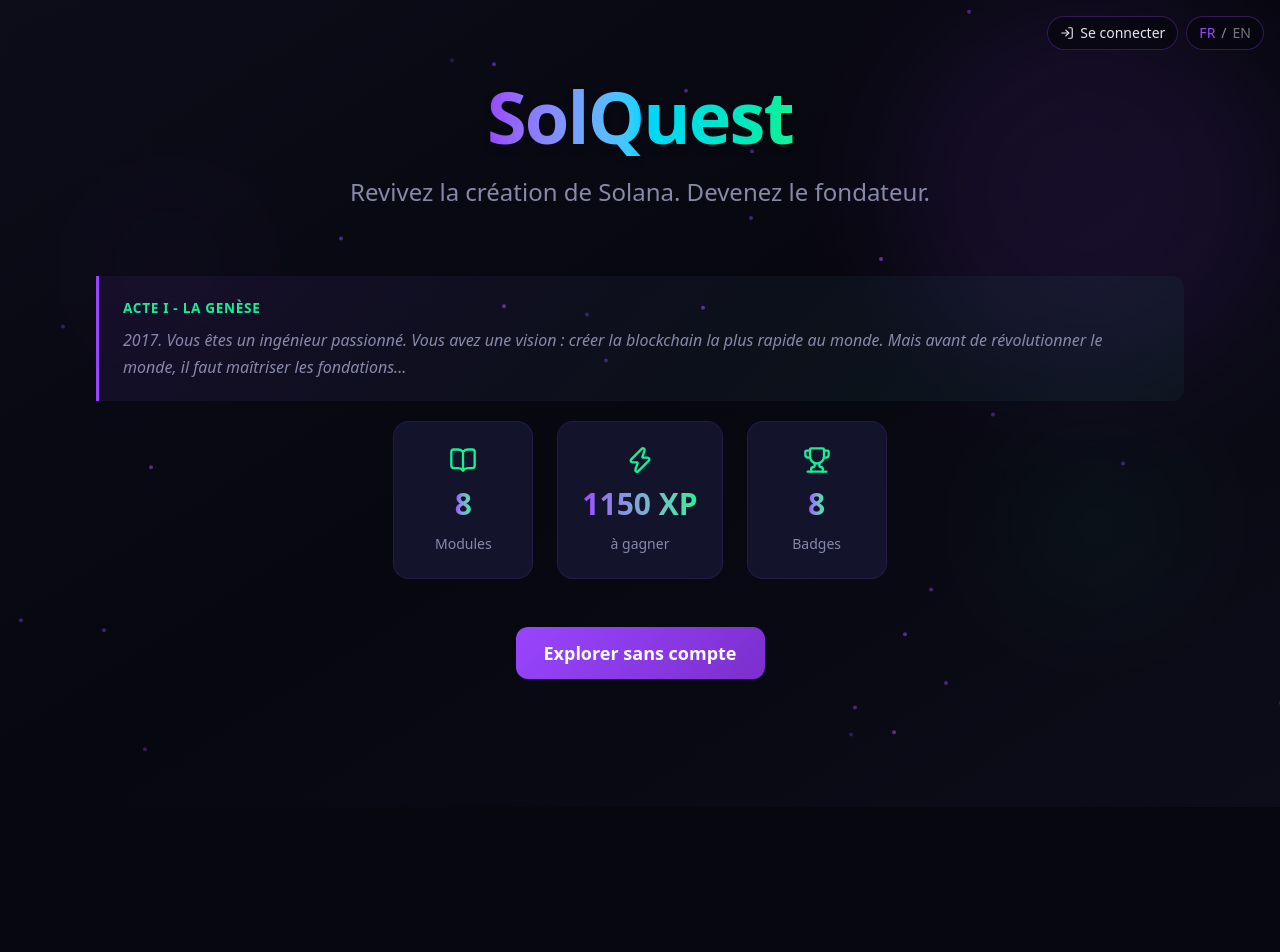
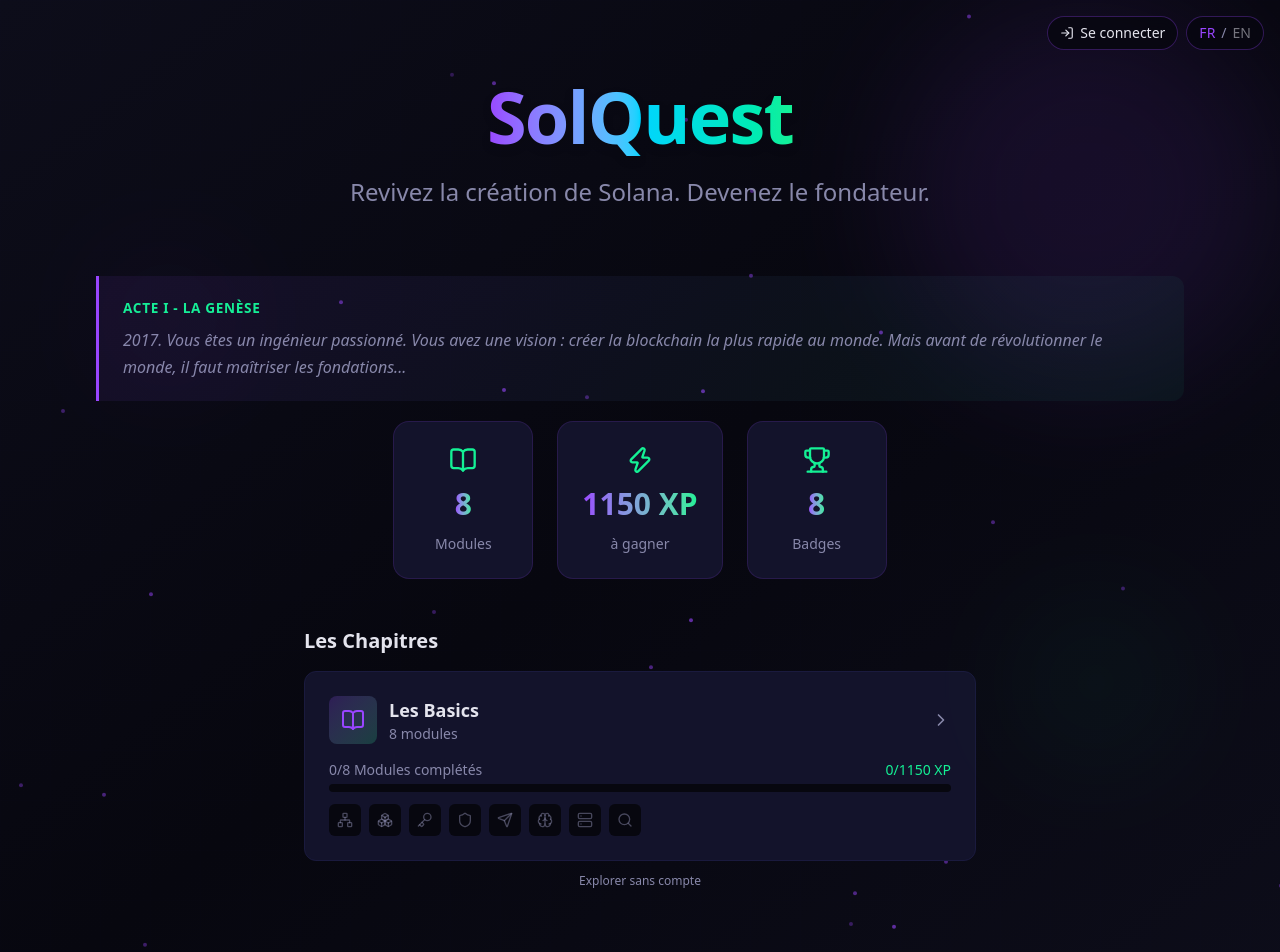
Before and after one commit to Falcon50mlf/solaria, a Next.js app: page / in a window 1280 px wide. Shown: the top 952 px of the page. Before the commit the page ends 807 px from the top, so only its background shows below. Built offline with nearby package versions, Linux system fonts and the light colour scheme; no server answers.

Commit message:
Show chapter classeur card on home for logged-out users
Mirrors the dashboard chapter layout so the module structure is
consistent whether the visitor is authenticated or not.

Co-Authored-By: Claude Opus 4.6 (1M context) <noreply@anthropic.com>

```diff
--- a/src/app/HomeContent.tsx
+++ b/src/app/HomeContent.tsx
@@ -3,9 +3,25 @@
 import { motion } from "framer-motion";
 import Link from "next/link";
 import { useEffect, useState } from "react";
-import { Zap, Trophy, BookOpen, ChevronRight } from "lucide-react";
+import {
+  Zap,
+  Trophy,
+  BookOpen,
+  ChevronRight,
+  Network,
+  Boxes,
+  Key,
+  Shield,
+  Send,
+  Brain,
+  Server,
+  Search,
+} from "lucide-react";
 import { useLocale } from "@/lib/useLocale";
 import { TopBar } from "@/components/TopBar";
+import { useGameState } from "@/lib/useGameState";
+
+const CHAPTER_MODULE_ICONS = [Network, Boxes, Key, Shield, Send, Brain, Server, Search];
 
 const Particles = () => {
   const [particles, setParticles] = useState<Array<{ id: number; x: number; y: number }>>([]);
@@ -71,6 +87,14 @@ const StatCard = ({
 
 export default function HomeContent() {
   const { t } = useLocale();
+  const { modules } = useGameState();
+  const completedCount = modules.filter((m) => m.completed).length;
+  const totalModules = 8;
+  const chapterXpEarned = modules.reduce((sum, m) => sum + m.xpEarned, 0);
+  const chapterTotalXp = 1150;
+  const progressPercent = Math.round((completedCount / totalModules) * 100);
+  const completedIds = new Set(modules.filter((m) => m.completed).map((m) => m.id));
+  const moduleIds = ["decentralisation", "blockchain", "wallet", "seedphrase", "transactions", "consensus", "validators", "explorer"];
 
   return (
     <div className="relative min-h-screen flex flex-col items-center justify-center overflow-hidden">
@@ -142,16 +166,89 @@ export default function HomeContent() {
 
         {/* Chapters Section */}
         <motion.div
-          className="w-full max-w-2xl mx-auto mb-12 flex justify-center"
+          className="w-full max-w-2xl mx-auto mb-12"
           initial={{ opacity: 0, y: 20 }}
           animate={{ opacity: 1, y: 0 }}
           transition={{ delay: 0.8, duration: 0.6 }}
         >
+          <h2 className="text-xl font-bold text-[var(--sol-text)] mb-4">
+            {t.home.chaptersTitle}
+          </h2>
           <Link href="/basics">
-            <button className="btn-primary text-base px-6 py-3 sm:text-lg sm:px-10 sm:py-4 transition-all duration-300">
-              {t.home.exploreWithoutAccount}
-            </button>
+            <motion.div
+              whileHover={{
+                scale: 1.02,
+                boxShadow: "0 0 20px rgba(153, 69, 255, 0.2)",
+              }}
+              className="bg-[var(--sol-card)] border border-[var(--sol-card-hover)] hover:border-[var(--sol-purple)]/40 rounded-xl p-4 sm:p-6 transition-colors cursor-pointer"
+            >
+              <div className="flex items-center justify-between mb-4">
+                <div className="flex items-center gap-3">
+                  <div className="w-12 h-12 rounded-lg bg-gradient-to-br from-[var(--sol-purple)]/20 to-[var(--sol-green)]/20 flex items-center justify-center">
+                    <BookOpen size={24} className="text-[var(--sol-purple)]" />
+                  </div>
+                  <div className="text-left">
+                    <h3 className="font-bold text-[var(--sol-text)] text-base sm:text-lg">
+                      {t.basics.pageTitle}
+                    </h3>
+                    <p className="text-xs sm:text-sm text-[var(--sol-text-muted)]">
+                      {totalModules} {t.home.chapterModules}
+                    </p>
+                  </div>
+                </div>
+                <ChevronRight size={20} className="text-[var(--sol-text-muted)]" />
+              </div>
+
+              <div className="mb-3">
+                <div className="flex justify-between text-xs sm:text-sm mb-1">
+                  <span className="text-[var(--sol-text-muted)]">
+                    {completedCount}/{totalModules} {t.common.modulesCompleted}
+                  </span>
+                  <span className="text-[var(--sol-green)] font-medium">
+                    {chapterXpEarned}/{chapterTotalXp} XP
+                  </span>
+                </div>
+                <div className="w-full bg-[var(--sol-darker)] rounded-full h-2 overflow-hidden">
+                  <motion.div
+                    className="bg-gradient-to-r from-[var(--sol-purple)] to-[var(--sol-green)] h-full rounded-full"
+                    initial={{ width: 0 }}
+                    animate={{ width: `${progressPercent}%` }}
+                    transition={{ duration: 0.8, delay: 1 }}
+                  />
+                </div>
+              </div>
+
+              <div className="flex gap-2">
+                {moduleIds.map((id, i) => {
+                  const Icon = CHAPTER_MODULE_ICONS[i] ?? BookOpen;
+                  const done = completedIds.has(id);
+                  return (
+                    <motion.div
+                      key={id}
+                      initial={{ scale: 0 }}
+                      animate={{ scale: 1 }}
+                      transition={{
+                        type: "spring",
+                        stiffness: 300,
+                        damping: 15,
+                        delay: 1 + i * 0.06,
+                      }}
+                      className={`w-8 h-8 rounded-md flex items-center justify-center ${
+                        done
+                          ? "bg-[var(--sol-green)]/20 text-[var(--sol-green)]"
+                          : "bg-[var(--sol-darker)] text-[var(--sol-text-muted)]/50"
+                      }`}
+                    >
+                      <Icon size={16} />
+                    </motion.div>
+                  );
+                })}
+              </div>
+            </motion.div>
           </Link>
+          <p className="text-center text-xs text-[var(--sol-text-muted)] mt-3">
+            {t.home.exploreWithoutAccount}
+          </p>
         </motion.div>
 
         {/* Floating accent shapes */}
```
